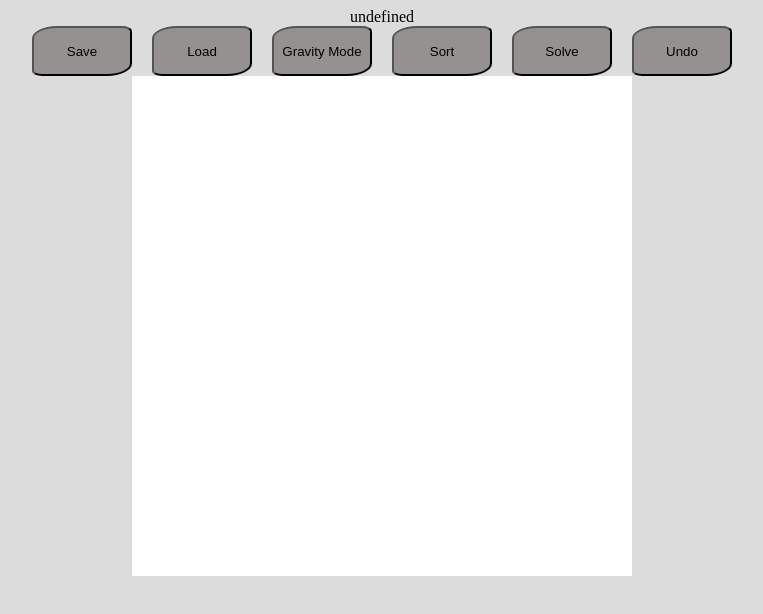
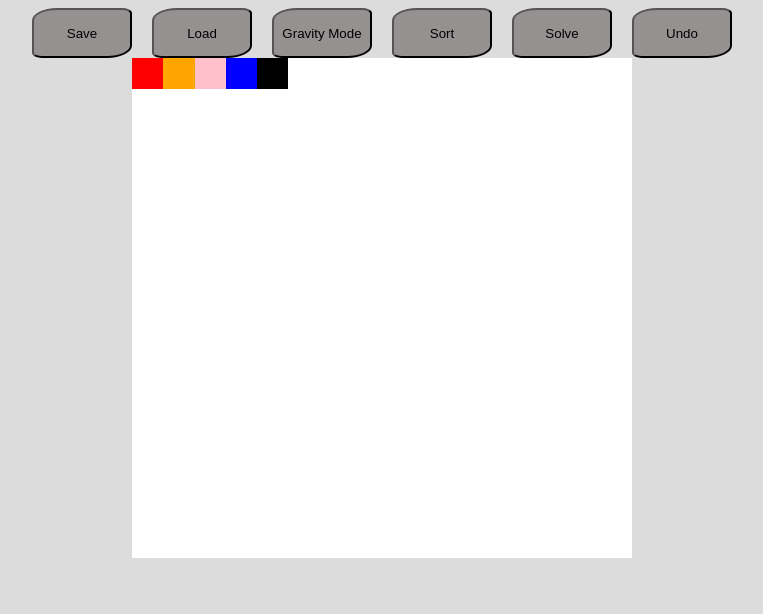
Before and after one commit to KirSpaceB/MazeFinder-FullStack, a website with bundled scripts: page Maze/main.html in a window 1280 px wide. Shown: the whole page, without its empty margins (258-1021 px from the left). Built offline with nearby package versions, Linux system fonts and the light colour scheme.

Commit message:
Applied Divs to the grid with a conditional

```diff
--- a/Maze/AbstractButton.js
+++ b/Maze/AbstractButton.js
@@ -1,9 +1,8 @@
 export class AbstractButton {
   constructor(element, type, typeName, text) {
-    this.createElement = document.createElement(element);
-    this.createElement.setAttribute(type,typeName);
-    this.createElement.innerHTML = text;
-    document.body.appendChild(this.createElement);
-    console.log(this.createElement);
+    this.createElementButton = document.createElement(element);
+    this.createElementButton.setAttribute(type,typeName);
+    this.createElementButton.innerHTML = text;
+    document.body.appendChild(this.createElementButton);
   }
 }
--- /dev/null
+++ b/Maze/Grid.js
@@ -0,0 +1,69 @@
+import { GridSquareAbstraction } from "./GridSquareAbstraction.js";
+
+export class Grid {
+  constructor() {
+
+  this.gridWrapper();
+  this.setMaze(); //reads setMaze();
+
+  }
+
+
+  // childAppendedToWrapper is a GridSquareAbstraction object
+  // This function returns nothing
+  gridWrapper() {
+    this.divWrapper = document.createElement('div');
+    this.divWrapper.setAttribute('id', 'divWrapper');
+    document.body.appendChild(this.divWrapper);
+  }
+
+
+  setMaze() {
+
+    const wallSquare = new GridSquareAbstraction('div', 'wallSquare', 'black');
+    const nothingSquare = new GridSquareAbstraction('div', 'nothingSquare', 'black');
+    const startSquare = new GridSquareAbstraction('div','startSquare', 'black');
+    const goalSquare = new GridSquareAbstraction('div','goalSquare', 'black');
+    const pathSquare = new GridSquareAbstraction('div','pathSquare', 'black');
+
+    const s = startSquare;
+    const g = goalSquare;
+    const w = wallSquare;
+    const n = nothingSquare;
+    const p = pathSquare;
+
+    this.w = w;
+    this.s = s;
+    this.g = g;
+    this.n = n;
+    this.p = p;
+
+    let maze = [
+      [s,n,w,w,w],
+      [p,g,w,w,w],
+    ]
+
+    let divWrapperForMaze = document.getElementById('divWrapper');
+    for (let i = 0; i < maze.length; i++) {
+      for (let j = 0; j < maze[i].length; j++) {
+        if (maze[i][j] === w) {
+          this.w.setType('wall')
+          divWrapperForMaze.appendChild(maze[i][j].createElement);
+        } else if (maze[i][j] === p) {
+          this.p.setType('path');
+          divWrapperForMaze.appendChild(maze[i][j].createElement);
+        } else if (maze[i][j] === g) {
+          this.g.setType('goal');
+          divWrapperForMaze.appendChild(maze[i][j].createElement)
+        } else if (maze[i][j] === s) {
+          this.s.setType('start');
+          divWrapperForMaze.appendChild(maze[i][j].createElement)
+        } else if (maze[i][j] === n) {
+          this.n.setType('nothing');
+          divWrapperForMaze.appendChild(maze[i][j].createElement)
+        }
+
+      }
+    }
+  }
+}
--- a/Maze/GridSquare.js
+++ /dev/null
@@ -1,27 +0,0 @@
-import { GridSquareAbstraction } from "./GridSquareAbstraction.js";
-
-export class GridSquare {
-  constructor() {
-  // newSetType.setType('wall'); // this is how you call a function to from a different class to a new class
-  this.gridWrapper();
-  this.setMaze();
-
-  }
-
-  gridWrapper(appendedChild) {
-    let divWrapper = document.createElement('div');
-    divWrapper.setAttribute('id', 'divWrapper');
-    document.body.appendChild(divWrapper);
-
-    // divWrapper.appendChild(appendedChild);
-  }
-
-  setMaze(inputArray) {
-    let w = new GridSquareAbstraction('div','wallDiv','white');
-    w.setType('wall')
-    console.log(w)
-    let Maze = [w,w,w,w,w]; // should be a list of 5 objects
-
-
-  }
-}
--- a/Maze/GridSquareAbstraction.js
+++ b/Maze/GridSquareAbstraction.js
@@ -1,45 +1,42 @@
 export class GridSquareAbstraction {
   constructor(element, className, backgroundColor, width, height) {
+
     this.element = element;
     this.className = className;
-    this.backgroundColor = backgroundColor;
     this.width = width;
     this.height = height;
 
-    let createElement = document.createElement(element);
-    createElement.className = className;
-    createElement.style.backgroundColor = backgroundColor;
-    createElement.style.width = width;
-    createElement.style.height = height;
+    this.createElement = document.createElement(this.element);
+    this.createElement.className = this.className;
+    this.createElement.style.backgroundColor = backgroundColor;
+    this.createElement.style.width = this.width;
+    this.createElement.style.height = this.height;
+  }
 
-    this.squareType = "wall";
-    this.getType(this.squareType);
-    this.setType(this.squareType);
-    return createElement;
-  }
+  // newType is a string argument
+  // returns a new backgroundColor for createElement
   setType(newType) {
-    // This method tells the computer to differentiate between the different types of divs to display on the Maze represented by colors
-    // this.newType is determined by setType parameter which takes the argument this.square. Which is hard coded to "Wall" rn
 
     this.newType = newType;
+    // We know its reading this because of the console.log in 39 sets to pink but why is line 9 undefined
     if (this.newType === "wall") {
       this.backgroundColor = "black";
     } else if (this.newType === "nothing") {
-      this.backgroundColor = "white";
+      this.backgroundColor = "orange";
     } else if (this.newType === "path") {
       this.backgroundColor = "pink";
-    } else if (this.newType = "goal") {
+    } else if (this.newType === "goal") {
       this.backgroundColor = "blue";
     } else if (this.newType === "start") {
       this.backgroundColor = "red";
     } else {
       console.log('something went wrong in the method setType at GridSquareAbstraction');
     }
-    console.log(this.newType);
-    return this.newType;
+    return this.createElement.style.backgroundColor = this.backgroundColor;
   }
 
-  getType(gridSquareType) {
-    return gridSquareType;
+  getType(elementType) {
+    console.log("Just here to check if elementType is being returned , I return 5 times because theres 5 instances of GridSquareAbstraction in Grid file: %o", elementType)
+    return elementType;
   }
 }
--- a/Maze/main.css
+++ b/Maze/main.css
@@ -13,7 +13,8 @@ body {
 }
 #divWrapper {
   display: grid;
-  grid-template-columns: repeat(16, 1fr);
+  grid-template-rows: repeat(16, 1fr);
+  grid-template-columns: repeat(16,1fr);
   width: 500px;
   height: 500px;
   background-color: white;
--- a/Maze/viewSingleton.js
+++ b/Maze/viewSingleton.js
@@ -1,8 +1,8 @@
-import { GridSquare } from "./GridSquare.js";
+import { Grid } from "./Grid.js";
 import { NavBar } from "./NavBar.js";
 
 
 const navbar1 = new NavBar();
 navbar1.creatingNavBar();
 
-const Grid = new GridSquare();
+const grid = new Grid();
```
Also changed, not shown: Maze/navbar.js (+3 -5 lines), testFolder/navbar.test.js (renamed from navbar.test.js), testFolder/saveButtonUI.test.js (renamed from saveButtonUI.test.js).
